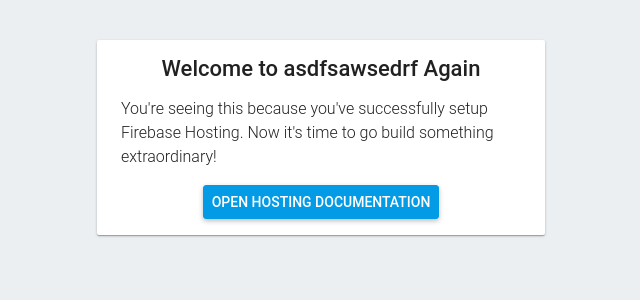
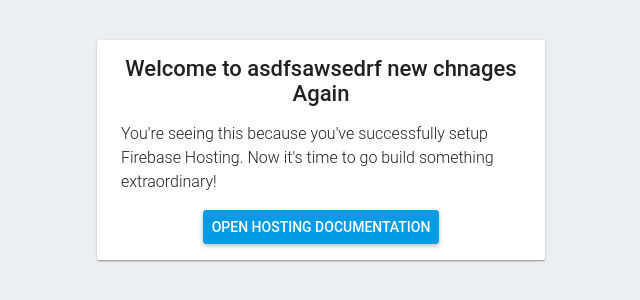
Before and after one commit to erwin-daza/polymer, a website: page index.html in a window 1280 px wide. Shown: the whole page, without its empty margins (319-959 px from the left). Drawn offline with Linux system fonts and the light colour scheme.

Commit message:
new changes

```diff
--- a/index.html
+++ b/index.html
@@ -59,7 +59,7 @@
   </head>
   <body>
     <div id="message">
-      <h1>Welcome to asdfsawsedrf Again</h1>
+      <h1>Welcome to asdfsawsedrf new chnages Again</h1>
       <p>You're seeing this because you've successfully setup Firebase Hosting. Now it's time to go build something extraordinary!</p>
       <ul>
         <li><a target="_blank" href="https://firebase.google.com/docs/hosting/">Open Hosting Documentation</a></li>
```
